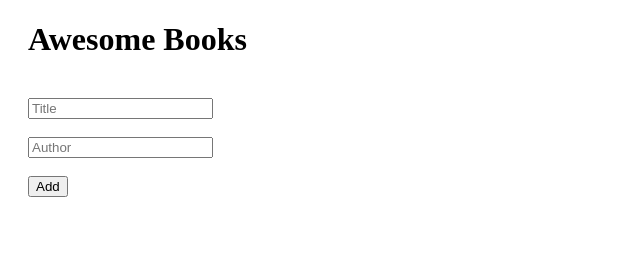
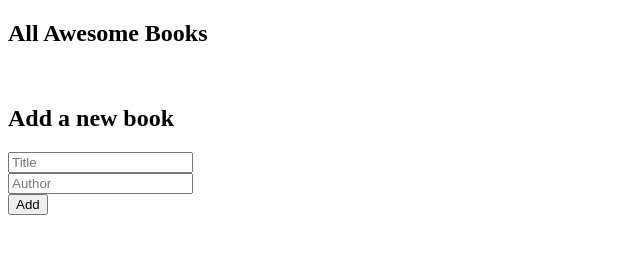
Before and after one commit to kkmanuu/Awesome-Book, a website: page index.html in a window 1280 px wide. Shown: the whole page, without its empty margins (0-640 px from the left). Drawn offline with Linux system fonts and the light colour scheme.

Commit message:
Add index.html

```diff
--- a/index.html
+++ b/index.html
@@ -9,22 +9,20 @@
     <script src="script.js" defer></script>
 </head>
 <body>
-    <main>
-        <h1 class="website-title">Awesome Books</h1>
-
+  <head>
         <section class="my-grid">
+            <h1 class="website-title">All Awesome Books</h1>
             <ul class="books">
 
             </ul><br>
-
             <div class="enter-book-and-title">
                 <form action="" class="form">
-                    <input type="text" class="book-title" placeholder="Title"><br><br>
-                    <input type="text" class="book-author" placeholder="Author"><br><br>
+                    <h2>Add a new book</h2>
+                    <input type="text" class="book-title" placeholder="Title"><br>
+                    <input type="text" class="book-author" placeholder="Author"><br>
                     <button type="submit" class="add">Add</button><br>
                 </form>
             </div>
-
         </section>
     </main>
 </body>
```
